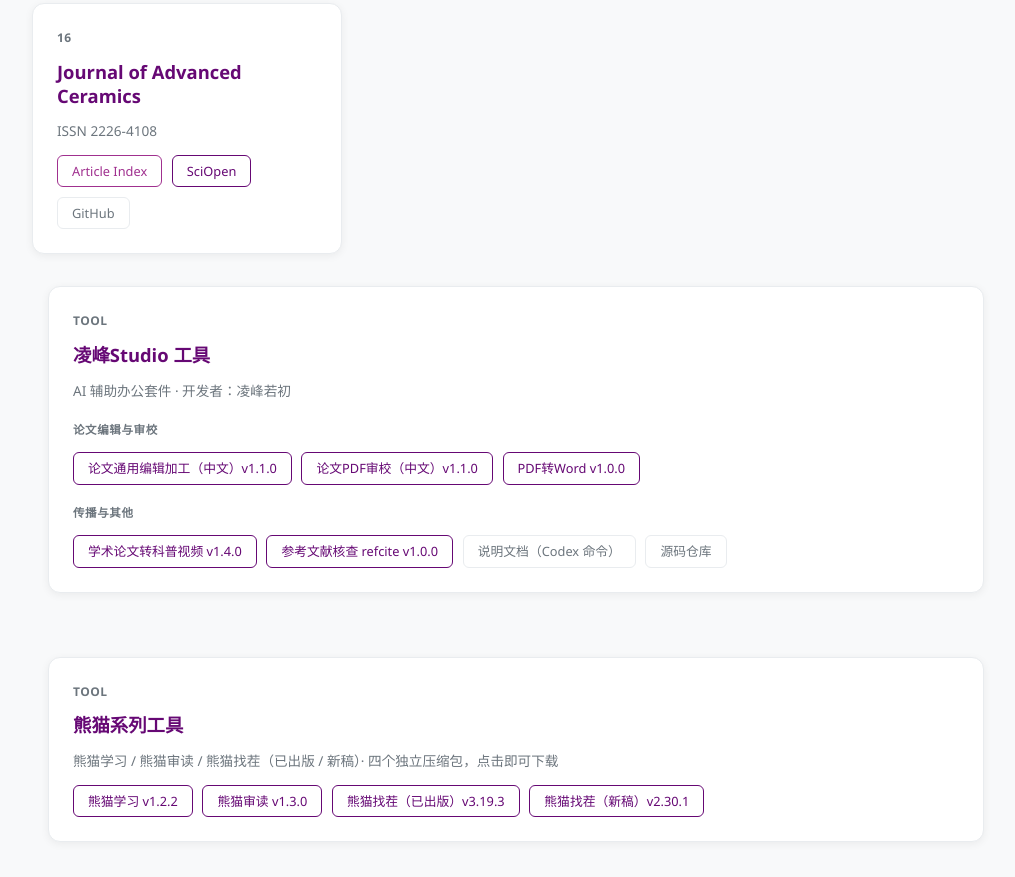
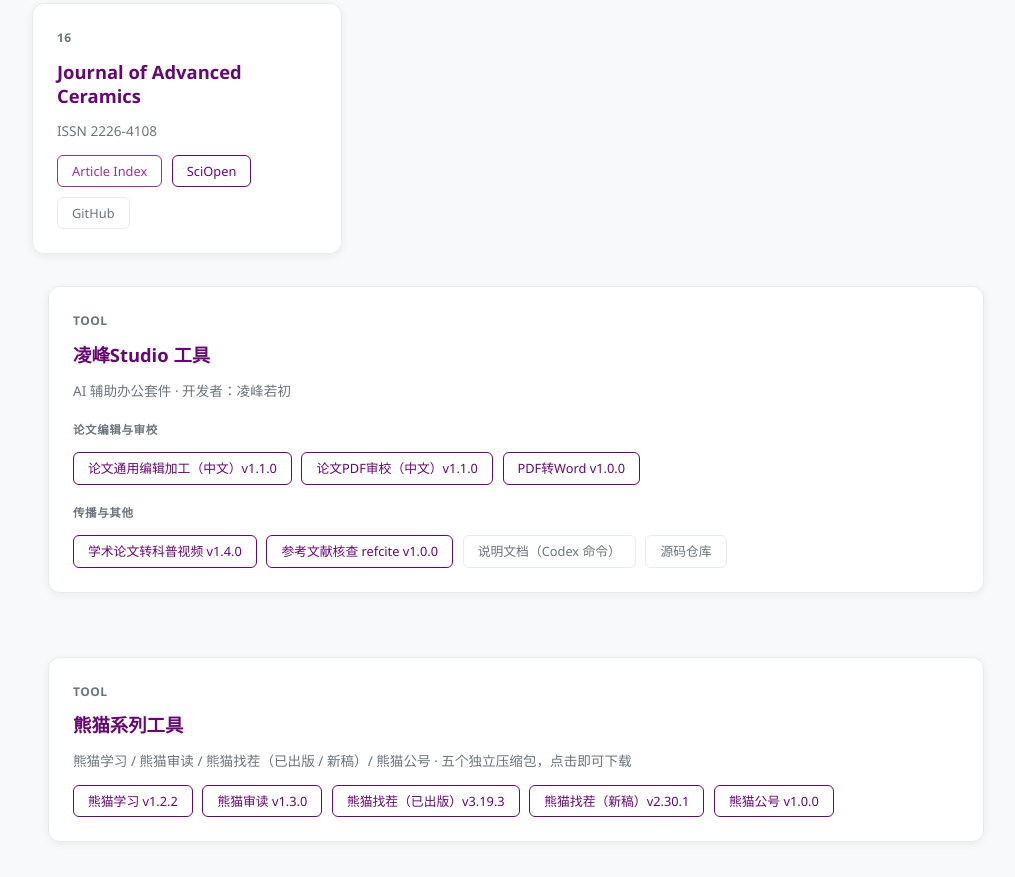
Before and after one commit to TUPjournals/tupjournals-index, a plain HTML site: page index.html in a window 1280 px wide. Shown: the part 1580-2457 px from the top of the page, without its empty margins (124-1139 px from the left). Drawn offline with Linux system fonts and the light colour scheme.

Commit message:
Add 熊猫公号 v1.0.0 to the 熊猫系列 card

```diff
--- a/index.html
+++ b/index.html
@@ -379,12 +379,13 @@
   <div class="card tool">
     <span class="num">TOOL</span>
     <h2>熊猫系列工具</h2>
-    <div class="meta">熊猫学习 / 熊猫审读 / 熊猫找茬（已出版 / 新稿）· 四个独立压缩包，点击即可下载</div>
+    <div class="meta">熊猫学习 / 熊猫审读 / 熊猫找茬（已出版 / 新稿）/ 熊猫公号 · 五个独立压缩包，点击即可下载</div>
     <div class="links">
       <a class="sciopen" href="熊猫学习_v1.2.2.zip" download>熊猫学习 v1.2.2</a>
       <a class="sciopen" href="熊猫审读-v1.3.0.zip" download>熊猫审读 v1.3.0</a>
       <a class="sciopen" href="熊猫找茬-已出版-v3.19.3.zip" download>熊猫找茬（已出版）v3.19.3</a>
       <a class="sciopen" href="熊猫找茬-新稿_v2.30.1.zip" download>熊猫找茬（新稿）v2.30.1</a>
+      <a class="sciopen" href="熊猫公号_v1.0.0.zip" download>熊猫公号 v1.0.0</a>
     </div>
   </div>
 </div>
```
